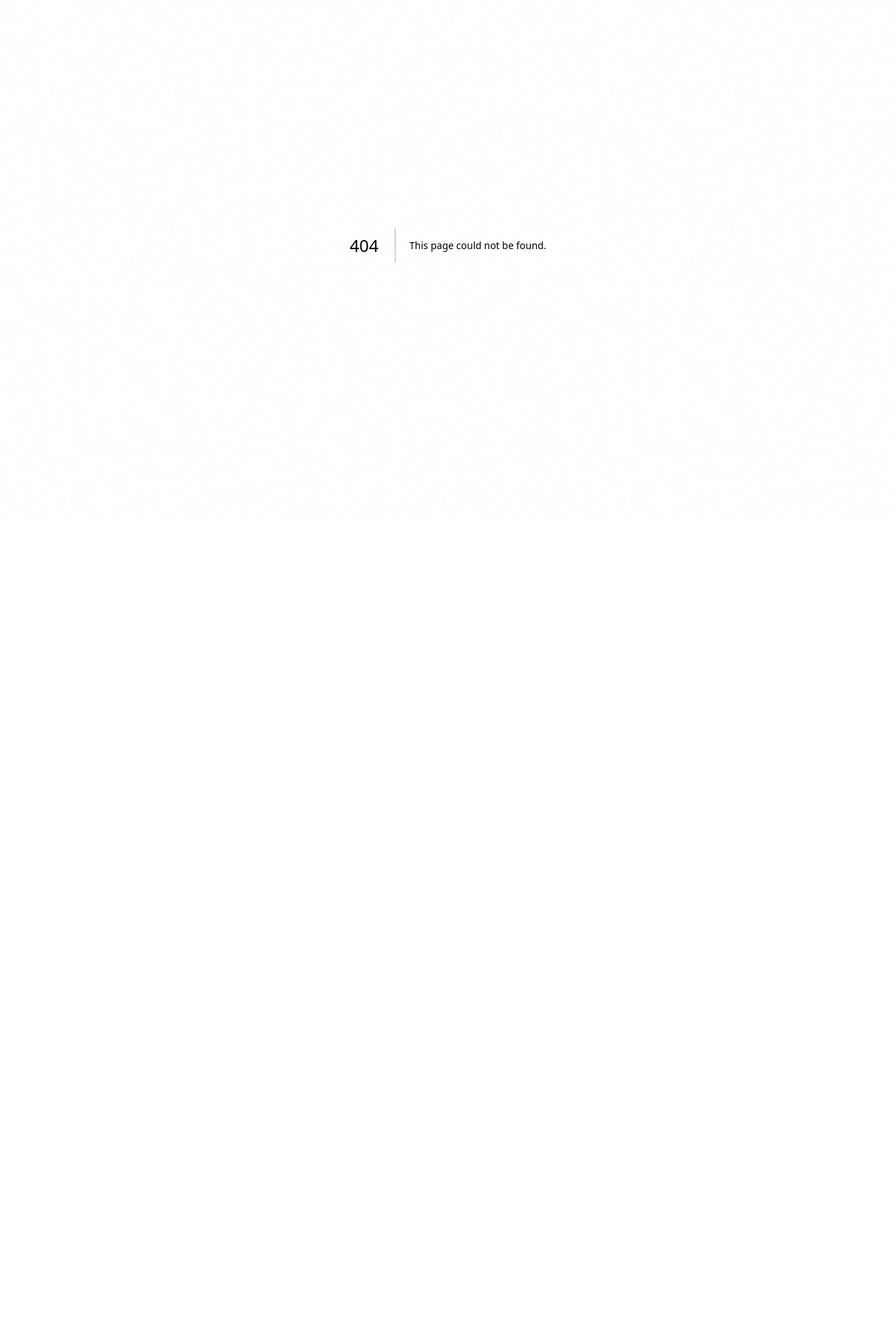
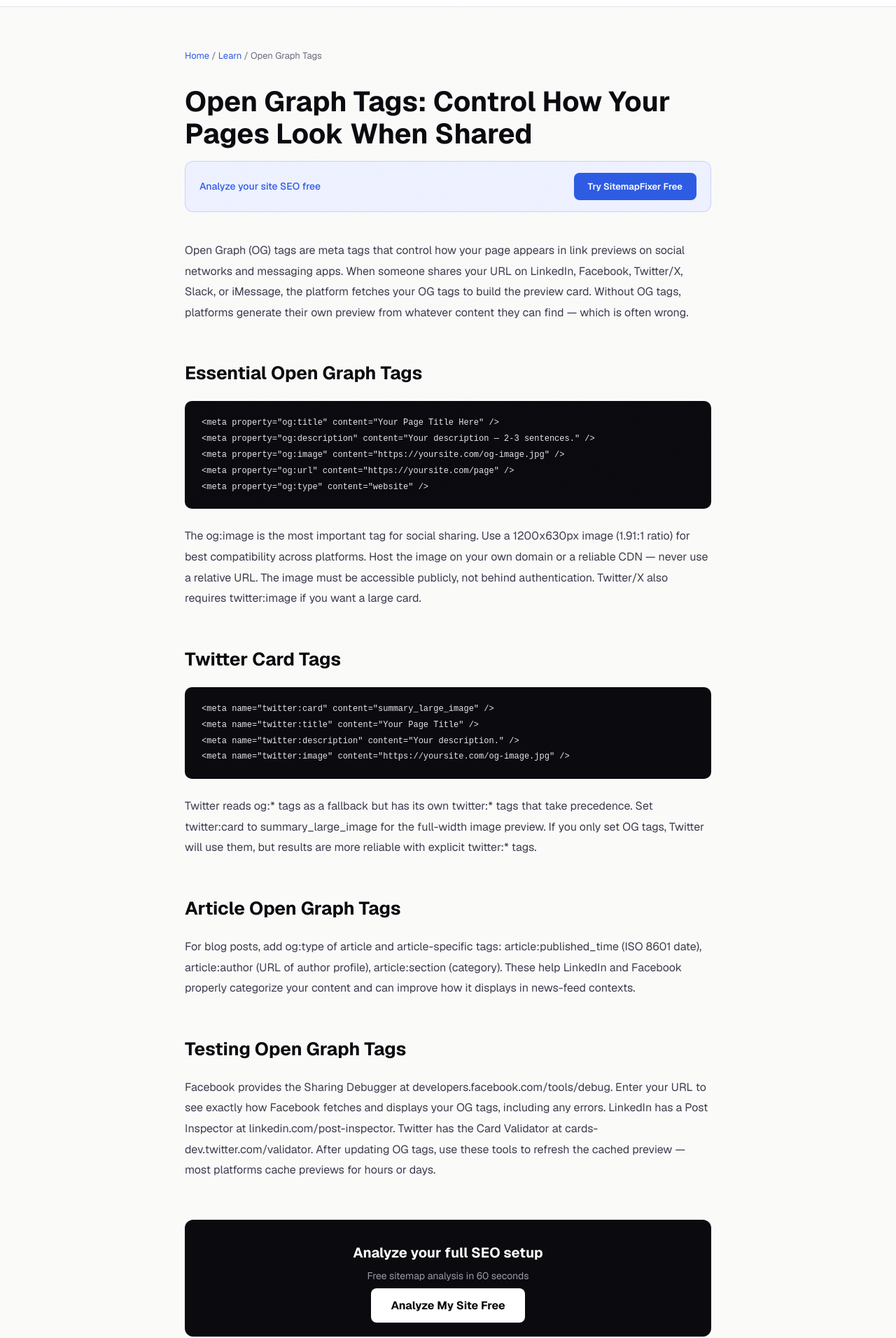
Before and after one commit to Watermelon-Coctail-Bar/sitemap-fixer, a Next.js app: page /learn/open-graph-tags in a window 1280 px wide. Before the commit this address had no page. Shown: the part 50-1962 px from the top of the page at 70% size. Before the commit the page ends 800 px from the top, so only its background shows below. Built offline with nearby package versions, Linux system fonts and the light colour scheme.

Commit message:
Create page.tsx

```diff
--- /dev/null
+++ b/src/app/learn/open-graph-tags/page.tsx
@@ -0,0 +1,51 @@
+import type { Metadata } from 'next';
+export const metadata: Metadata = {
+  title: 'Open Graph Tags: How to Control How Your Pages Look When Shared | SitemapFixer',
+  description: "Open Graph tags control the title, image, and description shown when your page is shared on LinkedIn, Facebook, Twitter, and Slack. Here is the complete setup guide.",
+  alternates: { canonical: 'https://sitemapfixer.com/learn/open-graph-tags' },
+};
+export default function Page() {
+  return (
+    <div style={{ maxWidth: 800, margin: '0 auto', padding: '60px 24px' }}>
+      <nav style={{ fontSize: 13, color: '#6b6b7d', marginBottom: 32 }}>
+        <a href="/" style={{ color: '#2d5be3', textDecoration: 'none' }}>Home</a>{' / '}
+        <a href="/learn" style={{ color: '#2d5be3', textDecoration: 'none' }}>Learn</a>{' / '}
+        <span>Open Graph Tags</span>
+      </nav>
+      <h1 style={{ fontSize: 40, fontWeight: 700, color: '#0a0a0f', marginBottom: 16, lineHeight: 1.15 }}>Open Graph Tags: Control How Your Pages Look When Shared</h1>
+      <div style={{ background: '#eef1ff', border: '1px solid rgba(45,91,227,0.2)', borderRadius: 12, padding: '16px 20px', marginBottom: 40, display: 'flex', alignItems: 'center', justifyContent: 'space-between', gap: 16 }}>
+        <span style={{ fontSize: 14, color: '#2d5be3', fontWeight: 500 }}>Analyze your site SEO free</span>
+        <a href="/" style={{ background: '#2d5be3', color: 'white', padding: '10px 20px', borderRadius: 8, textDecoration: 'none', fontWeight: 600, fontSize: 13 }}>Try SitemapFixer Free</a>
+      </div>
+      <div style={{ fontSize: 16, color: '#3d3d4f', lineHeight: 1.85 }}>
+        <p style={{ marginBottom: 24 }}>Open Graph (OG) tags are meta tags that control how your page appears in link previews on social networks and messaging apps. When someone shares your URL on LinkedIn, Facebook, Twitter/X, Slack, or iMessage, the platform fetches your OG tags to build the preview card. Without OG tags, platforms generate their own preview from whatever content they can find — which is often wrong.</p>
+        <h2 style={{ fontSize: 26, fontWeight: 700, color: '#0a0a0f', marginTop: 48, marginBottom: 16 }}>Essential Open Graph Tags</h2>
+        <div style={{ background: '#0a0a0f', borderRadius: 10, padding: '20px 24px', marginBottom: 24, fontFamily: 'monospace', fontSize: 12, color: '#e5e7eb', lineHeight: 1.9, overflowX: 'auto' }}>
+          <div>{'<meta property="og:title" content="Your Page Title Here" />'}</div>
+          <div>{'<meta property="og:description" content="Your description — 2-3 sentences." />'}</div>
+          <div>{'<meta property="og:image" content="https://yoursite.com/og-image.jpg" />'}</div>
+          <div>{'<meta property="og:url" content="https://yoursite.com/page" />'}</div>
+          <div>{'<meta property="og:type" content="website" />'}</div>
+        </div>
+        <p style={{ marginBottom: 24 }}>The og:image is the most important tag for social sharing. Use a 1200x630px image (1.91:1 ratio) for best compatibility across platforms. Host the image on your own domain or a reliable CDN — never use a relative URL. The image must be accessible publicly, not behind authentication. Twitter/X also requires twitter:image if you want a large card.</p>
+        <h2 style={{ fontSize: 26, fontWeight: 700, color: '#0a0a0f', marginTop: 48, marginBottom: 16 }}>Twitter Card Tags</h2>
+        <div style={{ background: '#0a0a0f', borderRadius: 10, padding: '20px 24px', marginBottom: 24, fontFamily: 'monospace', fontSize: 12, color: '#e5e7eb', lineHeight: 1.9, overflowX: 'auto' }}>
+          <div>{'<meta name="twitter:card" content="summary_large_image" />'}</div>
+          <div>{'<meta name="twitter:title" content="Your Page Title" />'}</div>
+          <div>{'<meta name="twitter:description" content="Your description." />'}</div>
+          <div>{'<meta name="twitter:image" content="https://yoursite.com/og-image.jpg" />'}</div>
+        </div>
+        <p style={{ marginBottom: 24 }}>Twitter reads og:* tags as a fallback but has its own twitter:* tags that take precedence. Set twitter:card to summary_large_image for the full-width image preview. If you only set OG tags, Twitter will use them, but results are more reliable with explicit twitter:* tags.</p>
+        <h2 style={{ fontSize: 26, fontWeight: 700, color: '#0a0a0f', marginTop: 48, marginBottom: 16 }}>Article Open Graph Tags</h2>
+        <p style={{ marginBottom: 24 }}>For blog posts, add og:type of article and article-specific tags: article:published_time (ISO 8601 date), article:author (URL of author profile), article:section (category). These help LinkedIn and Facebook properly categorize your content and can improve how it displays in news-feed contexts.</p>
+        <h2 style={{ fontSize: 26, fontWeight: 700, color: '#0a0a0f', marginTop: 48, marginBottom: 16 }}>Testing Open Graph Tags</h2>
+        <p style={{ marginBottom: 24 }}>Facebook provides the Sharing Debugger at developers.facebook.com/tools/debug. Enter your URL to see exactly how Facebook fetches and displays your OG tags, including any errors. LinkedIn has a Post Inspector at linkedin.com/post-inspector. Twitter has the Card Validator at cards-dev.twitter.com/validator. After updating OG tags, use these tools to refresh the cached preview — most platforms cache previews for hours or days.</p>
+      </div>
+      <div style={{ background: '#0a0a0f', borderRadius: 12, padding: '32px', textAlign: 'center', marginTop: 56 }}>
+        <div style={{ fontSize: 20, fontWeight: 700, color: 'white', marginBottom: 8 }}>Analyze your full SEO setup</div>
+        <div style={{ color: '#9999aa', marginBottom: 20, fontSize: 14 }}>Free sitemap analysis in 60 seconds</div>
+        <a href="/" style={{ background: 'white', color: '#0a0a0f', padding: '14px 28px', borderRadius: 8, textDecoration: 'none', fontWeight: 700 }}>Analyze My Site Free</a>
+      </div>
+    </div>
+  );
+}
```
